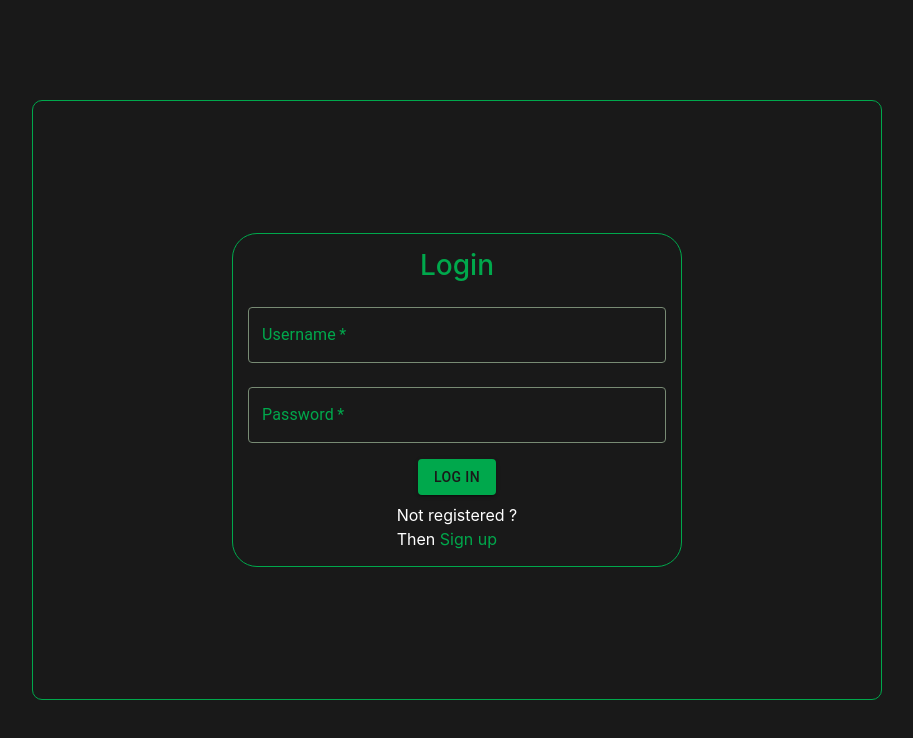
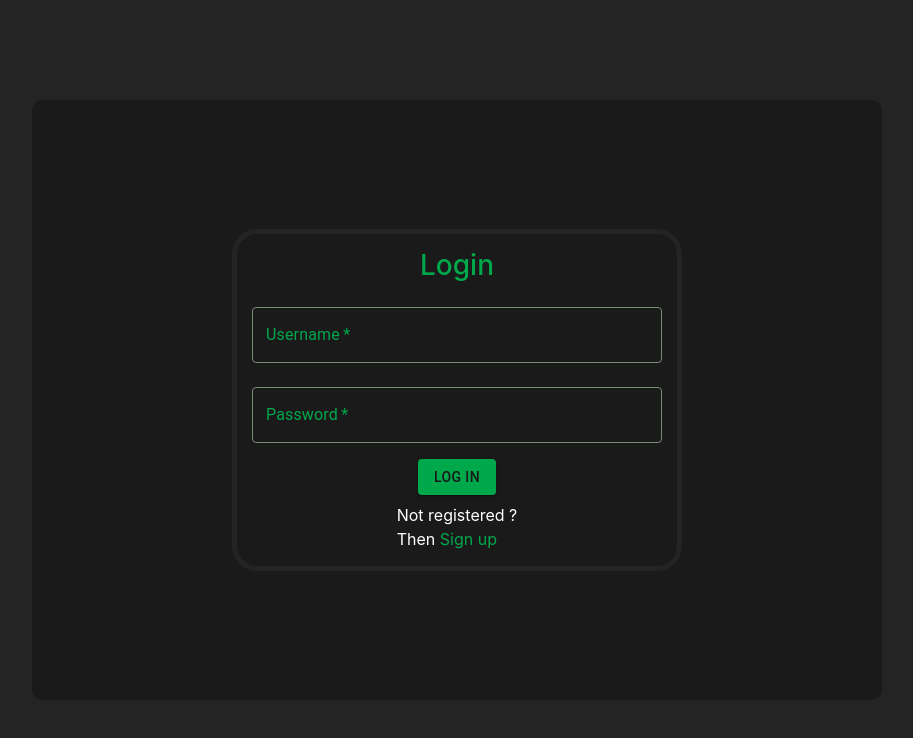
Before and after one commit to visceralstomic/dj-react-chat, a React (Create React App) app in the folder app_frontend/: page /auth in a window 1280 px wide. Shown: the top 738 px of the page, without its empty margins (183-1096 px from the left). Built offline with nearby package versions, Linux system fonts and the light colour scheme.

Commit message:
Frontend finals

```diff
--- a/app_frontend/src/App.css
+++ b/app_frontend/src/App.css
@@ -10,11 +10,12 @@
 
   --user-panel-width: 120px;
 
-  --chat-form-height: 110px;
+  --chat-form-height: 130px;
   --chat-form-padd: 7px;
 
-  --chat-border-green: hsla(147, 100%, 33%, 1);
-  --chat-bg-color: #191919;
+  --chat-border-green: #1a1a1a;
+  --chat-green: hsla(147, 100%, 33%, 1);
+  --chat-bg-color: #242424;
 
 }
 
@@ -38,12 +39,13 @@ html, body, #root{
   display: grid;
   grid-template-columns: minmax(200px, var(--side-max-width)) minmax(400px, var(--main-max-width));
   grid-template-rows: var(--app-max-height);
-  border: 1px solid var(--chat-border-green);
+
   border-radius: 10px;
+  background-color: #141414;
 }
 
 .side-bar {
-  border-right: 1px solid var(--chat-border-green);
+  border-right: 5px solid var(--chat-border-green);
 }
 
 .side-header {
@@ -53,7 +55,7 @@ html, body, #root{
   justify-content: space-between;
   align-items: center;
   height: var(--side-header-height);
-  border-bottom: 1px solid var(--chat-border-green);
+  border-bottom: 5px solid var(--chat-border-green);
 
 }
 
@@ -65,7 +67,7 @@ html, body, #root{
   flex-direction: row;
   justify-content: left;
   align-items: center;
-  color:  var(--chat-border-green);
+  color:  var(--chat-green);
 }
 
 .user-panel > img {
@@ -88,7 +90,7 @@ html, body, #root{
 
 .chat-form-panel  {
   padding: var(--chat-form-padd);
-  border-bottom: 1px solid var(--chat-border-green) ;
+  border-bottom: 5px solid var(--chat-border-green) ;
   height: var(--chat-form-height);
 }
 
@@ -128,7 +130,8 @@ html, body, #root{
 }
 
 .auth-page {
-  border: 1px solid var(--chat-border-green);
+
+  background-color: var( --chat-border-green);
   width: var(--app-max-width);
   height: var(--app-max-height);
   display: grid;
@@ -137,11 +140,12 @@ html, body, #root{
 }
 
 .auth-container {
+  background-color: var( --chat-border-green);
   width: 450px;
   padding: 15px;
-  border: 1px solid var(--chat-border-green);
+  border: 5px solid var(--chat-bg-color);
   border-radius: 25px;
-  color:  var(--chat-border-green);
+  color:  var(--chat-green);
 }
 
 .auth-container > h3 {
@@ -176,11 +180,11 @@ html, body, #root{
 
 
 .alt-user-photo {
-  border: 1px solid var(--chat-border-green);
+  border: 1px solid var(--chat-green);
   width: 37px;
   height: 37px;
   border-radius: 50%;
-  color: var(--chat-border-green);
+  color: var(--chat-green);
 }
 
 .loader {
@@ -200,7 +204,7 @@ html, body, #root{
 
 
 .auth-toggle {
-  color:  var(--chat-border-green);
+  color:  var(--chat-green);
 
 }
 .auth-toggle:hover {
--- a/app_frontend/src/components/chat.css
+++ b/app_frontend/src/components/chat.css
@@ -12,11 +12,11 @@
 }
 
 .chat-header {
-    color: var(--chat-border-green);
+    color: var(--chat-green);
     height: var(--chat-header-height);
     align-self: start;
     padding: var(--chat-header-padding);
-    border-bottom: 1px solid var(--chat-border-green);
+    border-bottom: 5px solid var(--chat-border-green);
     display: flex;
     flex-direction: row;
     align-items: center;
@@ -66,7 +66,7 @@
 .sender > .message-text  {
     color: white;
     border: 1px solid var(--chat-border-green);
-    background-color: var(--chat-border-green);
+    background-color: var(--chat-green);
     margin-left: 0 ;
 }
 
@@ -100,7 +100,7 @@
 }
 
 .chat-input-panel {
-    border-top: 1px solid var(--chat-border-green);
+    border-top: 5px solid var(--chat-border-green);
     align-self: end;
     height: var(--chat-panel-height);
     padding: var(--chat-panel-padding);
--- a/app_frontend/src/components/chatForm.js
+++ b/app_frontend/src/components/chatForm.js
@@ -33,6 +33,9 @@ const ChatForm = props => {
             })
             .catch( error => {
               setError(error.response.data.name)
+              setTimeout(() => {
+                setError(null)
+              }, 7000)
             })
         }
       }
@@ -42,12 +45,13 @@ const ChatForm = props => {
 
             <CustomTextField
                 fullWidth
+                error={formError !== null}
                 label="Add room"
                 variant="standard"
                 value={chatName}
                 onChange={handleChange}
                 color="primary"
-
+                helperText={formError !== null ? formError : null}
             />
 
             <Button
@@ -55,6 +59,7 @@ const ChatForm = props => {
                   color="primary"
                   onClick={handleClick}
                   sx={{mt: 1}}
+
              >
                   Enter
             </Button>
```
